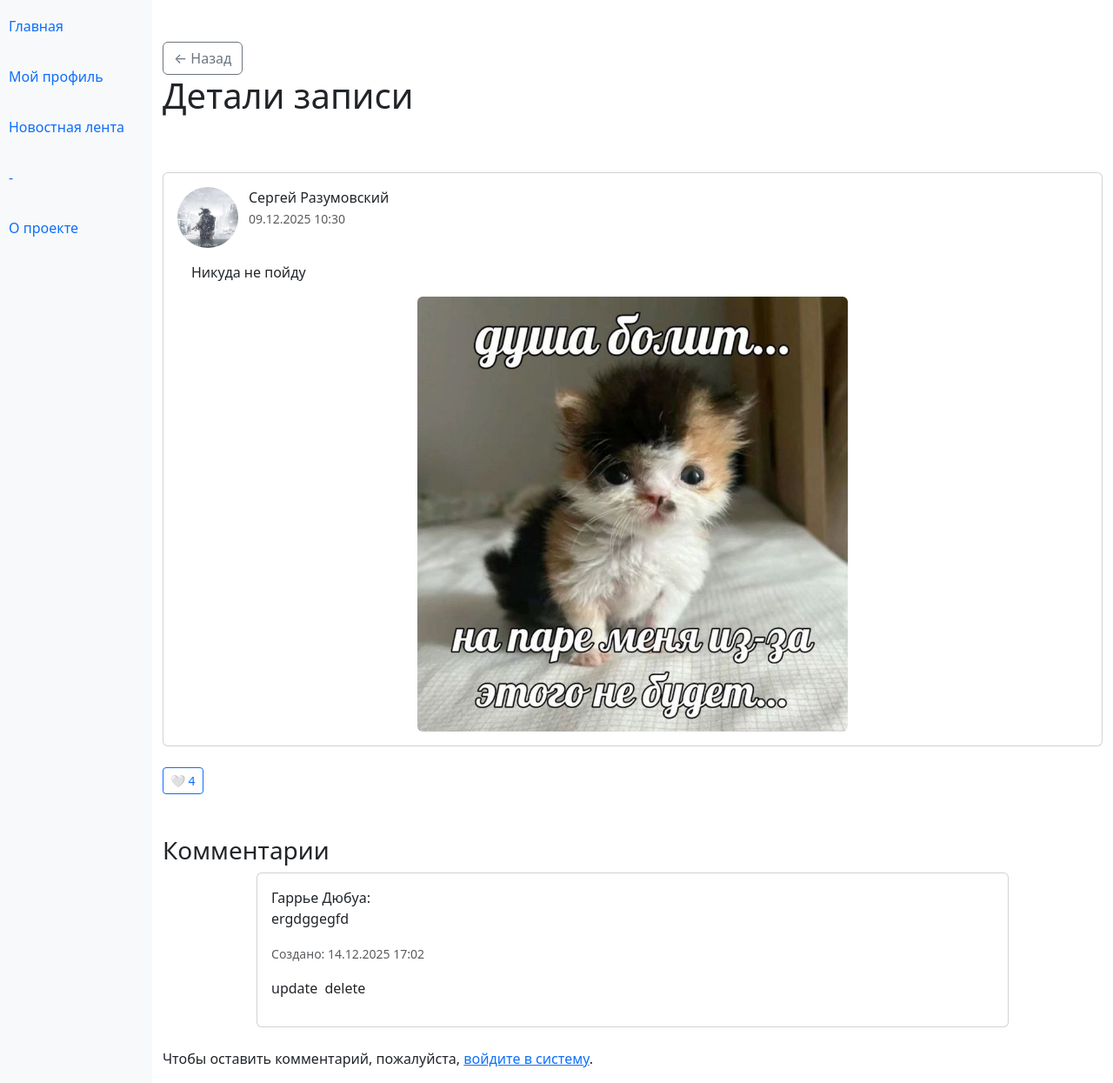
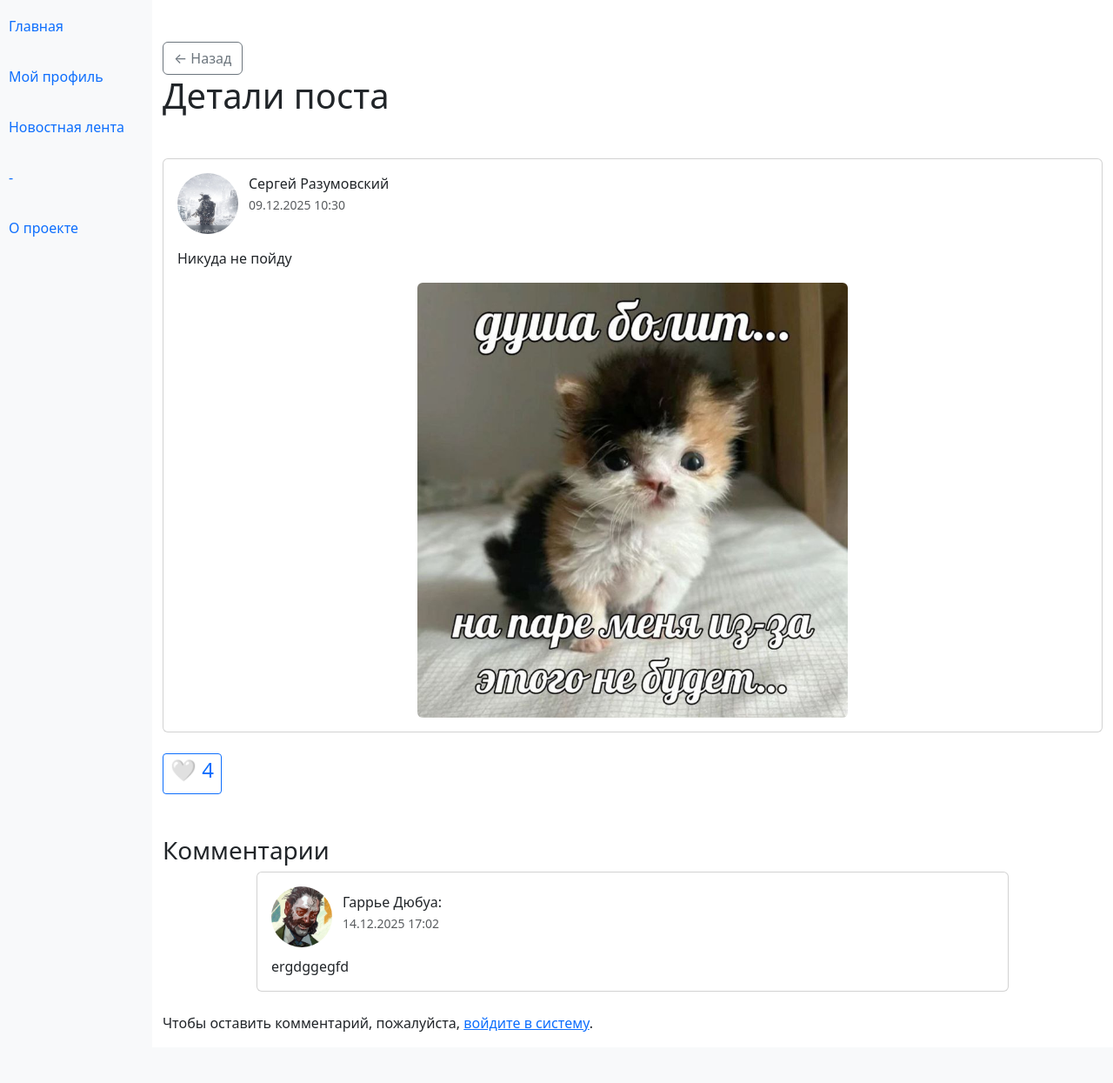
Before and after one commit to Verinika77n/proggeto, a Django app: page /blog/8/ in a window 1280 px wide. Shown: the part 58-1303 px from the top of the page at 87% size. After the commit the page ends 1244 px from the top, so only its background shows below. Run offline with Django 5.2, Linux system fonts and the light colour scheme; data comes from the database, SQL or seed files in the repository; both versions use the stored data as it was after the commit; some libraries are stand-ins or nearby versions.

Commit message:
окончательный вариант

```diff
--- a/blog/views.py
+++ b/blog/views.py
@@ -108,7 +108,7 @@ class BlogDetailView(DetailView):
                 )
                 messages.success(request, 'Лайк добавлен.')
 
-        elif form_type == "form2":  # комментарий
+        elif form_type == "form2":
             comment_text = request.POST.get('comment_text', '').strip()
             if comment_text:
                 BlogActivity.objects.create(
@@ -120,6 +120,19 @@ class BlogDetailView(DetailView):
                 messages.success(request, 'Комментарий добавлен.')
             else:
                 messages.error(request, 'Комментарий не может быть пустым.')
+        elif form_type == "delete_comment":
+            comment_id = request.POST.get('comment_id')
+            comment = BlogActivity.objects.filter(
+                pk=comment_id,
+                blog_entry=entry,
+                user=request.user,
+                action='comment'
+            ).first()
+            if comment:
+                comment.delete()
+                messages.success(request, 'Комментарий удалён.')
+            else:
+                messages.error(request, 'Комментарий не найден или у вас нет прав на его удаление.')
 
         return redirect(reverse('blog-detail', kwargs={'pk': entry.pk}))
 
--- a/templates/base.html
+++ b/templates/base.html
@@ -59,8 +59,8 @@
     </div>
     <main class="container">
       {% if messages %}
-      <ul class="messages">
-        {% for m in messages %}<li class="msg {{ m.tags }}">{{ m }}</li>{% endfor %}
+      <ul class="alert alert-primary">
+        {% for m in messages %}<p class="msg {{ m.tags }}">{{ m }}</p>{% endfor %}
       </ul>
       {% endif %}
       {% block content %}{% endblock %}
--- a/templates/blog/delete_entry.html
+++ b/templates/blog/delete_entry.html
@@ -1,9 +1,7 @@
 {% extends 'base.html' %}
 {% block content %}
 <nuv class="container-fluid">
-    <div class="mt-4">
-       <a class="btn btn-outline-secondary" href="{{ request.META.HTTP_REFERER }}" >← Назад</a>
-    </div>
+
     <ul class="nav flex-column">
         <h1 class="mb-4">Удалить запись?</h1>
         <p> Ее нельзя будет восстановить </p>
--- a/templates/blog/detail_entry.html
+++ b/templates/blog/detail_entry.html
@@ -3,19 +3,19 @@
 {% load blog_filters %}
 <nuv class="container-fluid">
     <div class="mt-4">
-        <a class="btn btn-outline-secondary" href="{{ request.META.HTTP_REFERER }}">← Назад</a>
+        <a class="btn btn-outline-secondary" href="/blog/#{{ entry.id }}">← Назад</a>
     </div>
-    <ul class="nav d-flex justify-content-between align-items-center mb-3">
-        <h1 class="mb-4">Детали записи</h1>
+    <ul class="nav d-flex justify-content-between align-items-center">
+        <h1 class="mb-4">Детали поста</h1>
         {% if user.is_authenticated %}
         {% if entry.user == user or user.is_staff %}
         <div class="btn-group" role="group">
             <a class="btn btn-primary" href="{% url 'blog-edit' entry.id %}">Изменить</a>
             <a class="btn btn-danger" href="{% url 'blog-delete' entry.id %}">Удалить</a>
+
         </div>
         {% endif %}
         {% endif %}
-
     </ul>
 </nuv>
 <div class="card mb-4">
@@ -32,13 +32,14 @@
                 <span class="fs-1">{{ entry.user.username|slice:":1"|upper }}</span>
             </div>
             {% endif %}
-            <div style="margin-left: 12px;">
-            <a href="{% url 'profiles-detail' entry.user.profile.id %}" class="nav-link active"> {{ entry.user.profile.fname }} {{ entry.user.profile.lname }} </a>
-            <p class="text-muted"><small> {{ entry.created_at|date:'d.m.Y H:i' }}</small></p>
+            <div style="margin-left: 12px;" >
+                <a href="{% url 'profiles-detail' entry.user.profile.id %}" class="nav-link active">
+                    {{ entry.user.profile.fname }} {{ entry.user.profile.lname }} </a>
+                <p class="text-muted"><small> {{ entry.created_at|date:'d.m.Y H:i' }}</small></p>
             </div>
         </ul>
-        <div class="card-body" >
-        <p class="card-text">{{ entry.content }}</p>
+        <div class="card-title my-3">
+            <p class="card-text">{{ entry.content }}</p>
 
         </div>
         {% if entry.image %}
@@ -55,12 +56,17 @@
         <input type="hidden" name="e_id" value="{{ entry.id }}">
 
         <button type="submit" name="form_type" value="form1" class="btn btn-sm btn-outline-primary">
+            <ul class="list-group list-group-horizontal align-items-start">
+            <h4>
             {% if entry|is_liked_by:user %}
             ❤️
             {% else %}
             🤍
             {% endif %}
+
             {{ entry.likes_count }}
+             </h4>
+           </ul>
         </button>
     </form>
 </div>
@@ -72,15 +78,39 @@
         <h3>Комментарии</h3>
         {% for comment in entry.comments %}
         <div class="card mb-3" style="max-width: 80%; margin-left: auto; margin-right: auto;">
-            <div class="card-body">
+            <div class="card-body" style="margin-right: auto;">
+                 <ul class="list-group list-group-horizontal align-items-start">
+                {% if comment.user.profile.photo %}
+                <img src="{{ comment.user.profile.photo.url }}" class="rounded-circle"
+                    alt="{{ comment.user.profile.fname }} {{ comment.user.profile.lname }}"
+                    style="width:70px; height:70px; object-fit:cover; flex-shrink:0; margin-top: auto;">
+                {% else %}
+                <div class="rounded-circle bg-secondary d-flex align-items-center justify-content-center"
+                    style="width:70px; height:70px; color:white; flex-shrink:0;margin-top: auto;">
+                    <span class="fs-1">{{ comment.user.username|slice:":1"|upper }}</span>
+                </div>
+                {% endif %}
+                <div style="margin-left: 12px; margin-top: auto;">
                 <a href="{% url 'profiles-detail' comment.user.profile.id %}" class="nav-link active">
                     {{ comment.user.profile.fname }} {{ comment.user.profile.lname }}: </a>
-                <p class="card-text">{{ comment.comment }}</p>
-                <p class="text-muted"><small>Создано: {{ comment.timestamp|date:'d.m.Y H:i' }}</small></p>
-                <div class="d-flex gap-2">
-                    <p>update</p>
-                    <p>delete</p>
+                    <p class="text-muted"><small>{{ comment.timestamp|date:'d.m.Y H:i' }}</small></p>
+                    </div>
+
+                {% if comment.user == user or user.is_staff %}
+                <div class="d-flex flex-row-reverse">
+                    <div class="p-2">
+                   <form method="post" action="{% url 'blog-detail' entry.id %}">
+                    {% csrf_token %}
+                    <input type="hidden" name="comment_id" value="{{ comment.id }}">
+                    <button type="submit" name="form_type" value="delete_comment"
+                    onclick="return confirm('Удалить комментарий?');" class="btn btn-sm btn-outline-danger">Удалить</button>
+                    </form>
+                    </div>
                 </div>
+                {% endif %}
+
+                </ul>
+                <p class="card-text" style="margin-top: 10px;">{{ comment.comment }}</p>
 
             </div>
         </div>
@@ -88,10 +118,13 @@
         {% empty %}
         <p>Комментариев нет.</p>
         {% endfor %}
+
         {% if user.is_authenticated %}
+
         <div class="card mt-4">
             <div class="card-body" `>
                 <h5 class="card-title">Добавить комментарий</h5>
+
                 <form method="post" action="{% url 'blog-detail' entry.id %}">
                     {% csrf_token %}
                     <div class="mb-3">
@@ -100,7 +133,9 @@
                     </div>
                     <button type="submit" name="form_type" value="form2" class="btn btn-primary">Отправить</button>
                 </form>
+
             </div>
+
         </div>
         {% else %}
         <p class="mt-4">Чтобы оставить комментарий, пожалуйста, <a href="{% url 'login' %}">войдите в систему</a>.</p>
--- a/templates/blog/new_entry.html
+++ b/templates/blog/new_entry.html
@@ -1,6 +1,6 @@
 {% extends 'base.html' %}
 {% block content %}
-<h1 class="mb-4">{% if object %}Изменить{% else %}Добавить{% endif %} запись</h1>
+<h1 class="mb-4">{% if object %}Изменить{% else %}Добавить{% endif %} пост</h1>
 {% if user.is_authenticated %}
 <form method="post" class="card p-4" enctype="multipart/form-data">
   {% csrf_token %}
@@ -17,7 +17,7 @@
     </div>
     <div class="d-flex gap-2">
     <button type="submit" class="btn btn-primary">Сохранить</button>
-    <a href="/blog/" class="btn btn-secondary">Отмена</a>
+    <a href="{% url 'blog-detail' object.id %}" class="btn btn-secondary">Отмена</a>
     </div>
 </form>
 {% else %}
--- a/templates/blog/news_band.html
+++ b/templates/blog/news_band.html
@@ -37,7 +37,7 @@
 <div class="mt-4">
 
 {% for e in page_obj %}
-
+<section id="{{ e.id }}"></section>
 <!-- ЭТО ПОСТЫ карточки каждого -->
 <div class="card mb-4" style="max-width: 80%; margin-left: auto; margin-right: auto;">
 
```
Also changed, not shown: templates/profiles/entry_detail.html (+22 -1 lines), templates/profiles/my_prof.html (+20 -0 lines), db.sqlite3.
